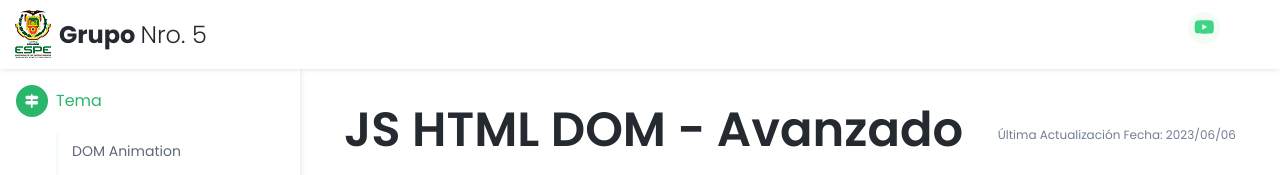
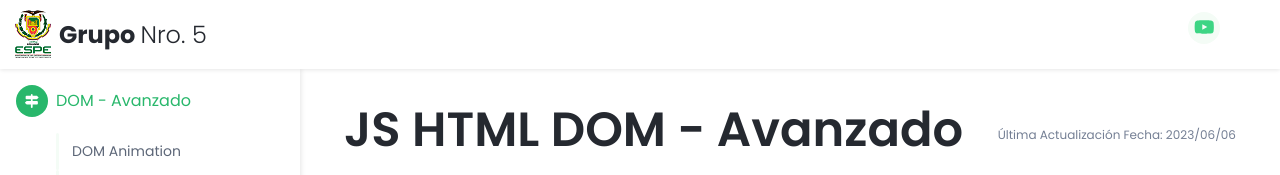
Before and after one commit to 10037-aaarias6/Examen1P, a plain HTML site: page html/index.html in a window 1280 px wide. Shown: the top 175 px of the page. Drawn offline with nearby package versions, Linux system fonts and the light colour scheme.

Commit message:
V4-aaarias6

```diff
--- a/html/index.html
+++ b/html/index.html
@@ -105,7 +105,7 @@
             <nav id="docs-nav" class="docs-nav navbar">
                 <ul class="section-items list-unstyled nav flex-column pb-3">
                     <li class="nav-item section-title"><a class="nav-link scrollto active" href="#section-1"><span
-                                class="theme-icon-holder me-2"><i class="fas fa-map-signs"></i></span>Tema</a></li>
+                                class="theme-icon-holder me-2"><i class="fas fa-map-signs"></i></span>DOM - Avanzado</a></li>
                     <li class="nav-item"><a class="nav-link scrollto" href="#section-1">DOM Animation</a></li>
                     <li class="nav-item"><a class="nav-link scrollto" href="#item-1-2">DOM Events</a></li>
                     <li class="nav-item"><a class="nav-link scrollto" href="#item-1-3">DOM Event Listener</a></li>
```
